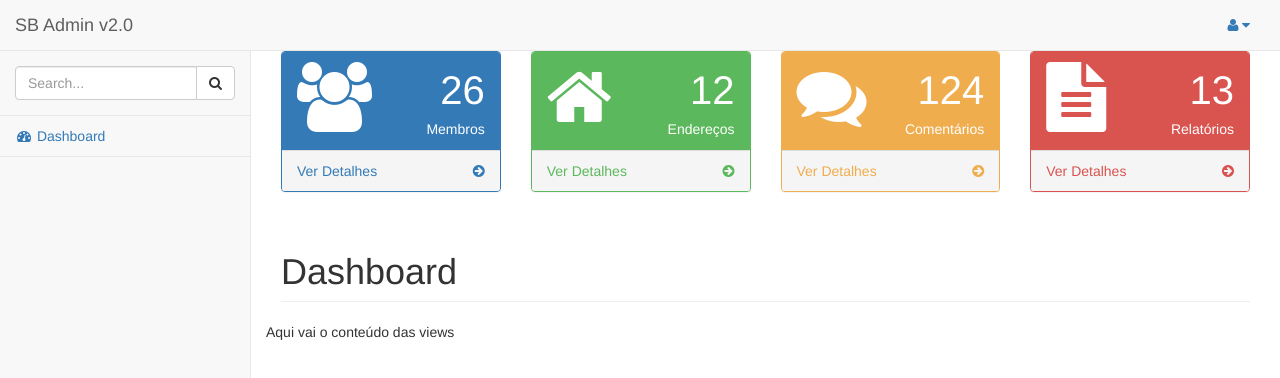
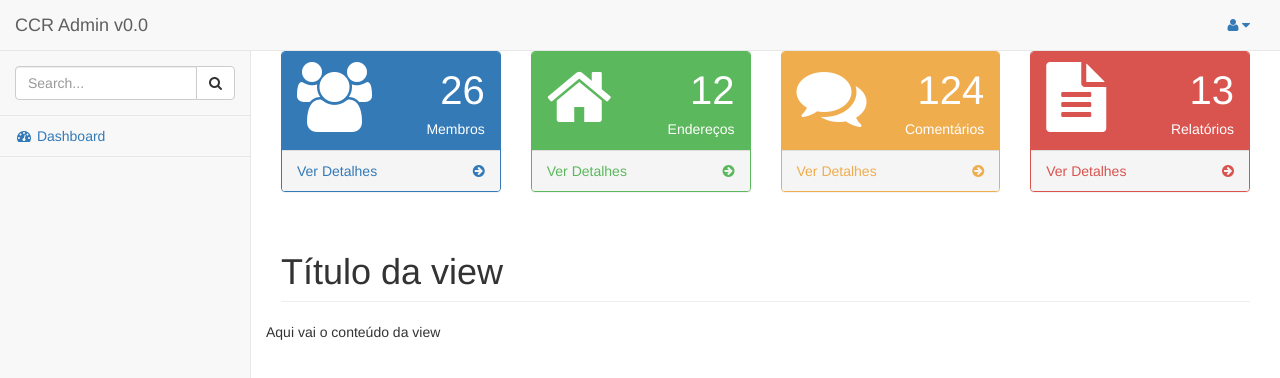
Before and after one commit to fbrisola/ccr-front, an Angular app: page / in a window 1280 px wide. Shown: the top 378 px of the page. Built offline with nearby package versions, Linux system fonts and the light colour scheme.

Commit message:
creates address and person classes

```diff
--- a/src/app/app.component.html
+++ b/src/app/app.component.html
@@ -9,7 +9,7 @@
                     <span class="icon-bar"></span>
                     <span class="icon-bar"></span>
                 </button>
-            <a class="navbar-brand" href="index.html">SB Admin v2.0</a>
+            <a class="navbar-brand" href="index.html">{{title}}</a>
         </div>
         <!-- /.navbar-header -->
 
@@ -151,13 +151,13 @@
         <!-- /.row -->
         <div class="row">
             <div class="col-lg-12">
-                <h1 class="page-header">Dashboard</h1>
+                <h1 class="page-header">Título da view</h1>
             </div>
             <!-- /.col-lg-12 -->
         </div>
         <!-- /.row -->
         <div class="row">
-            Aqui vai o conteúdo das views
+            Aqui vai o conteúdo da view
         </div>
         <!-- /.row -->
     </div>
--- a/src/app/app.component.ts
+++ b/src/app/app.component.ts
@@ -3,7 +3,6 @@ import { Component } from '@angular/core';
 @Component({
   selector: 'app-root',
   templateUrl: './app.component.html',
-  styleUrls: ['./app.component.css']
 })
 export class AppComponent {
   title = 'CCR Admin v0.0';
```
Also changed, not shown: src/app/address.ts (added, +9 -0 lines), src/app/person.ts (added, +11 -0 lines), src/app/app.component.css (deleted).
